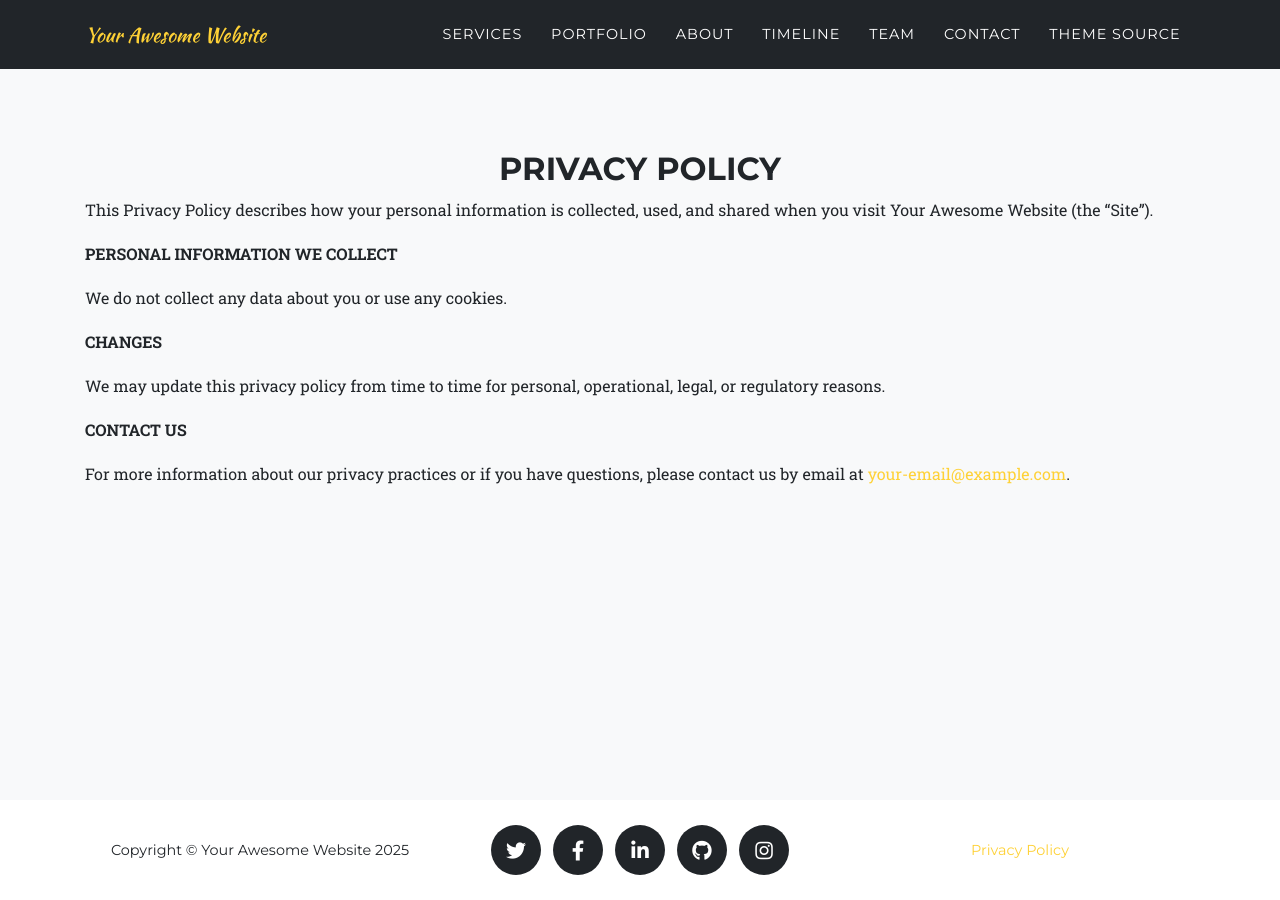
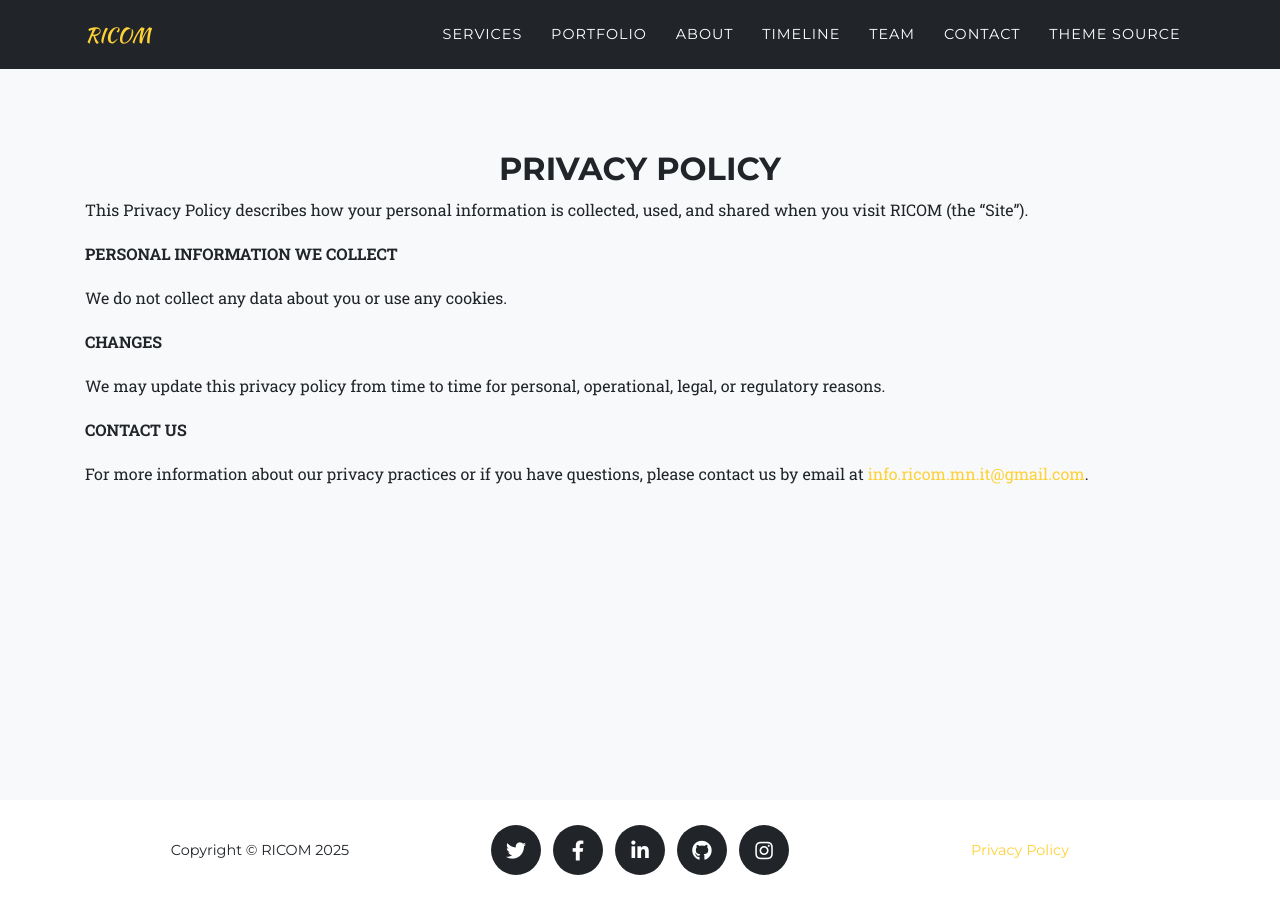
Before and after one commit to ricom-mn/ricom-mn.github.io, a Jekyll site: the page built from legal.md, in a window 1280 px wide. Built offline with Jekyll 4.4.1, drawn with Linux system fonts in a browser that asks for light colours; some web fonts are replaced.

Commit message:
Update _config.yml
Remote theme set

```diff
--- a/_config.yml
+++ b/_config.yml
@@ -11,14 +11,15 @@
 # You can create any custom variable you would like, and they will be accessible
 # in the templates via {{ site.myvariable }}.
 
-theme: jekyll-agency
+# theme: jekyll-agency
+remote_theme: raviriley/agency-jekyll-theme
 
 url    : "" # the base hostname & protocol for your site, e.g. http://example.com
 baseurl: "" # the subpath of your site, e.g. /blog
 
-title      : Your Awesome Website
-email      : your-email@example.com #this is also the email contact forms will go to
-description: "Site description"
+title      : RICOM
+email      : info.ricom.mn.it@gmail.com #this is also the email contact forms will go to
+description: "Sito web di RICOM, Mantova e Curtatone, Italy"
 author     : Your Name
 # logo:     #optional, defaults to site title
   # path: assets\img\clients\creative-market.jpg
```
